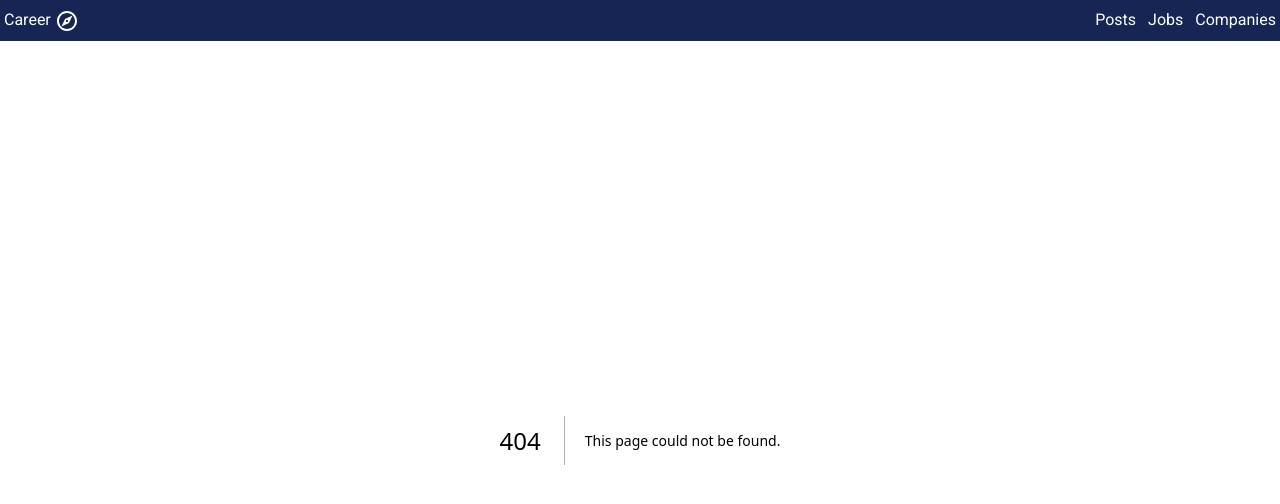
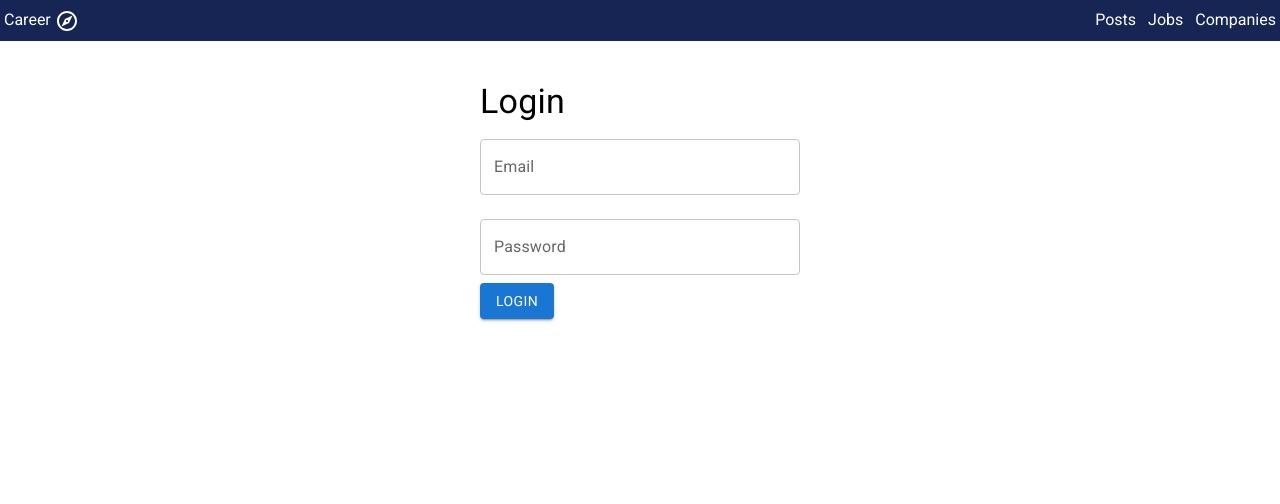
Before and after one commit to chitramdasgupta/Career-Compass, a Next.js app in the folder client/: page /auth/login in a window 1280 px wide. Before the commit this address had no page. Shown: the top 504 px of the page. Built offline with nearby package versions, Linux system fonts and the light colour scheme.

Commit message:
Basic Authentication working!

```diff
--- /dev/null
+++ b/client/app/auth/authApi.ts
@@ -0,0 +1,24 @@
+import axiosInstance from "../shared/utils/axios";
+import { LoginResponse, LoginUserDto, RegisterUserDto } from "./types";
+
+const AUTH_URL = "/auth";
+
+export async function registerUser(registerUserDto: RegisterUserDto): Promise<void> {
+  try {
+    await axiosInstance.post(`${AUTH_URL}/signup`, registerUserDto);
+  } catch (error) {
+    console.error("Error registering user:", error);
+    throw error;
+  }
+}
+
+export async function loginUser(loginUserDto: LoginUserDto): Promise<LoginResponse> {
+  try {
+    const response = await axiosInstance.post<LoginResponse>(`${AUTH_URL}/login`, loginUserDto);
+    localStorage.setItem('token', response.data.token);
+    return response.data;
+  } catch (error) {
+    console.error("Error logging in user:", error);
+    throw error;
+  }
+}
--- /dev/null
+++ b/client/app/auth/login/page.tsx
@@ -0,0 +1,109 @@
+"use client";
+
+import {
+  Box,
+  Button,
+  TextField,
+  Typography,
+  Snackbar,
+  Alert,
+} from "@mui/material";
+import React, { useState } from "react";
+import { useForm } from "react-hook-form";
+import { zodResolver } from "@hookform/resolvers/zod";
+import { z } from "zod";
+import { loginUser } from "../authApi";
+import { LoginUserDto } from "../types";
+import { useRouter } from "next/navigation";
+
+const loginSchema = z.object({
+  email: z.string().email(),
+  password: z.string().min(6),
+});
+
+type LoginFormInputs = z.infer<typeof loginSchema>;
+
+export default function Login() {
+  const router = useRouter();
+  const {
+    register,
+    handleSubmit,
+    formState: { errors },
+  } = useForm<LoginFormInputs>({ resolver: zodResolver(loginSchema) });
+
+  const [openSnackbar, setOpenSnackbar] = useState(false);
+  const [snackbarMessage, setSnackbarMessage] = useState("");
+  const [snackbarSeverity, setSnackbarSeverity] = useState<"success" | "error">(
+    "success",
+  );
+
+  const handleCloseSnackbar = () => {
+    setOpenSnackbar(false);
+  };
+
+  const onSubmit = async (data: LoginFormInputs) => {
+    const loginData: LoginUserDto = {
+      email: data.email,
+      password: data.password,
+    };
+
+    try {
+      const response = await loginUser(loginData);
+      console.log("Login successful!", response);
+      setSnackbarMessage("Login successful!");
+      setSnackbarSeverity("success");
+      setOpenSnackbar(true);
+
+      router.push("/jobs");
+    } catch (error) {
+      console.error("Login failed:", error);
+      setSnackbarMessage("Login failed. Please check your credentials.");
+      setSnackbarSeverity("error");
+      setOpenSnackbar(true);
+    }
+  };
+
+  return (
+    <Box sx={{ maxWidth: 320, mx: "auto", mt: 5 }}>
+      <Typography variant="h4" component="h1">
+        Login
+      </Typography>
+      <form onSubmit={handleSubmit(onSubmit)}>
+        <TextField
+          label="Email"
+          fullWidth
+          margin="normal"
+          {...register("email")}
+          error={!!errors.email}
+          helperText={errors.email?.message}
+        />
+        <TextField
+          label="Password"
+          type="password"
+          fullWidth
+          margin="normal"
+          {...register("password")}
+          error={!!errors.password}
+          helperText={errors.password?.message}
+        />
+        <Button type="submit" variant="contained" color="primary">
+          Login
+        </Button>
+      </form>
+      <Snackbar
+        open={openSnackbar}
+        autoHideDuration={6000}
+        onClose={handleCloseSnackbar}
+        anchorOrigin={{ vertical: "bottom", horizontal: "left" }}
+      >
+        <Alert
+          onClose={handleCloseSnackbar}
+          severity={snackbarSeverity}
+          sx={{ width: "100%" }}
+        >
+          {snackbarMessage}
+        </Alert>
+      </Snackbar>
+    </Box>
+  );
+}
--- /dev/null
+++ b/client/app/auth/signup/page.tsx
@@ -0,0 +1,5 @@
+import React from "react";
+
+export default function Signup() {
+  return <div>Sign up</div>;
+}
--- /dev/null
+++ b/client/app/auth/types.ts
@@ -0,0 +1,14 @@
+export interface RegisterUserDto {
+  email: string;
+  password: string;
+  }
+
+  export interface LoginUserDto {
+    email: string;
+    password: string;
+  }
+
+  export interface LoginResponse {
+    token: string;
+    expiresIn: number;
+  }
--- a/client/app/jobs/jobsApi.ts
+++ b/client/app/jobs/jobsApi.ts
@@ -1,12 +1,12 @@
 import { PaginatedResponse } from "../shared/types/paginatedResponseType";
 import { Job } from "@/app/jobs/types";
-import axios from "axios";
+import axiosInstance from "../shared/utils/axios";
 
-const JOBS_URL = "http://localhost:8080/jobs";
+const JOBS_URL = "/jobs";
 
 export async function fetchJobs(page: number, size: number = 25): Promise<PaginatedResponse<Job>> {
   try {
-    const response = await axios.get<PaginatedResponse<Job>>(`${JOBS_URL}?page=${page}&size=${size}`);
+    const response = await axiosInstance.get<PaginatedResponse<Job>>(`${JOBS_URL}?page=${page}&size=${size}`);
     return response.data;
   } catch (error) {
     console.error("Error fetching jobs:", error);
--- /dev/null
+++ b/client/app/shared/utils/axios.ts
@@ -0,0 +1,20 @@
+// authApi.ts
+import axios from 'axios';
+
+const axiosInstance = axios.create({
+  baseURL: 'http://localhost:8080',
+  headers: {
+    'Content-Type': 'application/json',
+  },
+});
+
+// Add a request interceptor to include the JWT token in the headers
+axiosInstance.interceptors.request.use((config) => {
+  const token = localStorage.getItem('token');
+  if (token) {
+    config.headers.Authorization = `Bearer ${token}`;
+  }
+  return config;
+});
+
+export default axiosInstance;
--- a/client/package.json
+++ b/client/package.json
@@ -11,15 +11,19 @@
   "dependencies": {
     "@emotion/react": "^11.13.0",
     "@emotion/styled": "^11.13.0",
+    "@hookform/resolvers": "^3.9.0",
     "@mui/icons-material": "^5.16.5",
     "@mui/material": "^5.16.5",
     "@reduxjs/toolkit": "^2.2.6",
     "axios": "^1.7.2",
+    "jwt-decode": "^4.0.0",
     "next": "14.2.5",
     "react": "^18",
     "react-dom": "^18",
+    "react-hook-form": "^7.52.2",
     "react-redux": "^9.1.2",
-    "react-virtuoso": "^4.10.1"
+    "react-virtuoso": "^4.10.1",
+    "zod": "^3.23.8"
   },
   "devDependencies": {
     "@types/node": "^20",
```
Also changed, not shown: 1 other file (tests, documents, lock files or other folders).
